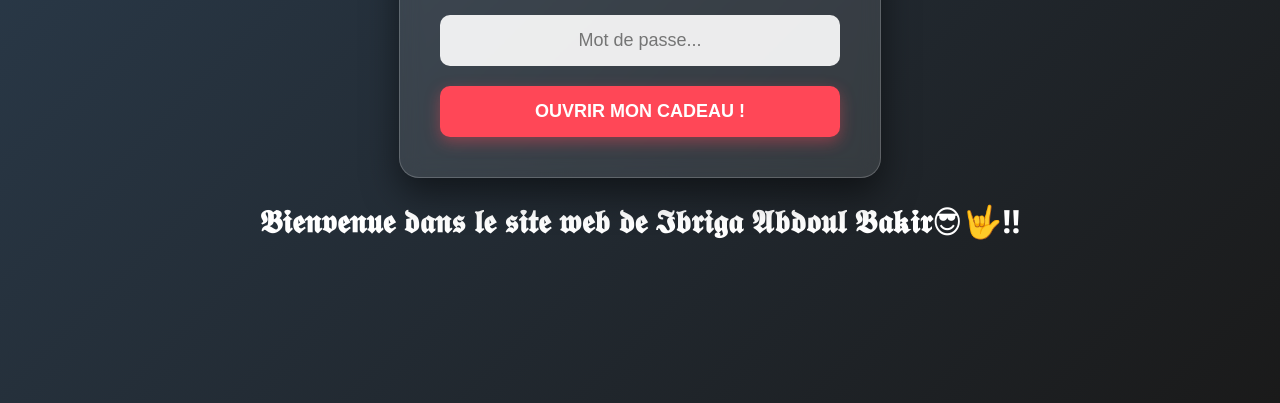
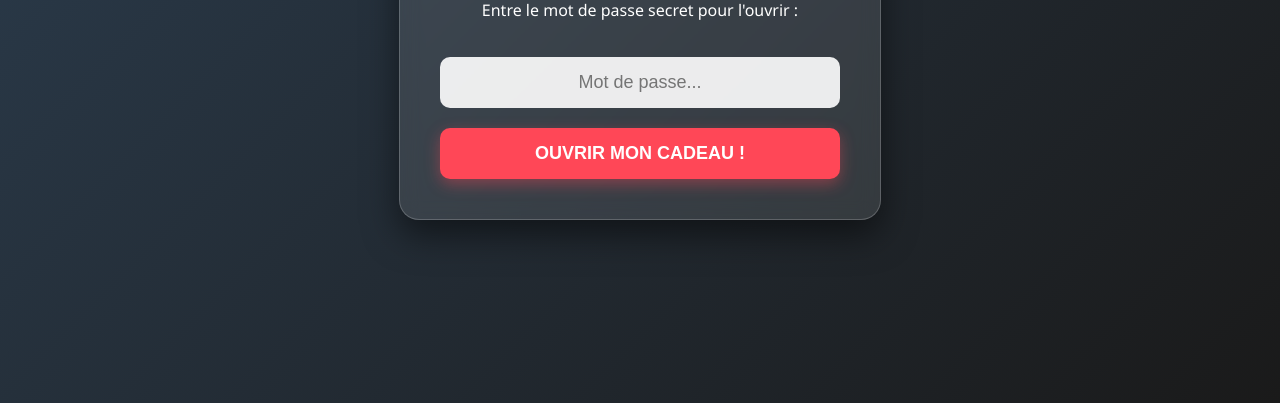
Before and after one commit to generalleon100-sys/Mon_super_site, a plain HTML site: page index.html in a window 1280 px wide. Shown: the part 397-800 px from the top of the page. Drawn offline with nearby package versions, Linux system fonts and the light colour scheme.

Commit message:
Update index.html

```diff
--- a/index.html
+++ b/index.html
@@ -76,7 +76,7 @@
 
             <p id="error-msg">❌ Oups ! Code incorrect, réessaie.</p>
         </div>
-        <h1> 𝕭𝖎𝖊𝖓𝖛𝖊𝖓𝖚𝖊 𝖉𝖆𝖓𝖘 𝖑𝖊 𝖘𝖎𝖙𝖊 𝖜𝖊𝖇 𝖉𝖊 𝕴𝖇𝖗𝖎𝖌𝖆 𝕬𝖇𝖉𝖔𝖚𝖑 𝕭𝖆𝖐𝖎𝖗😎🤟‼</h1>
+
     </div>
 
     <div id="gift-page">
```
